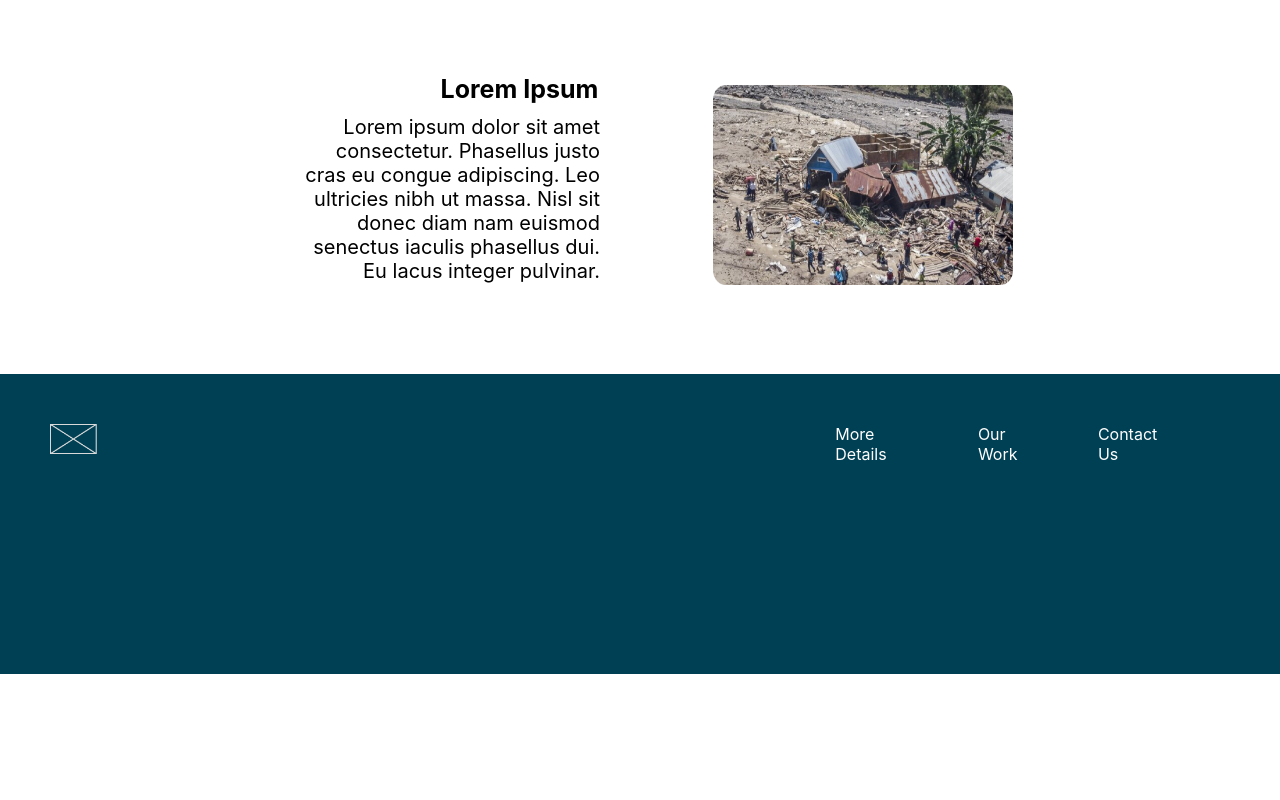
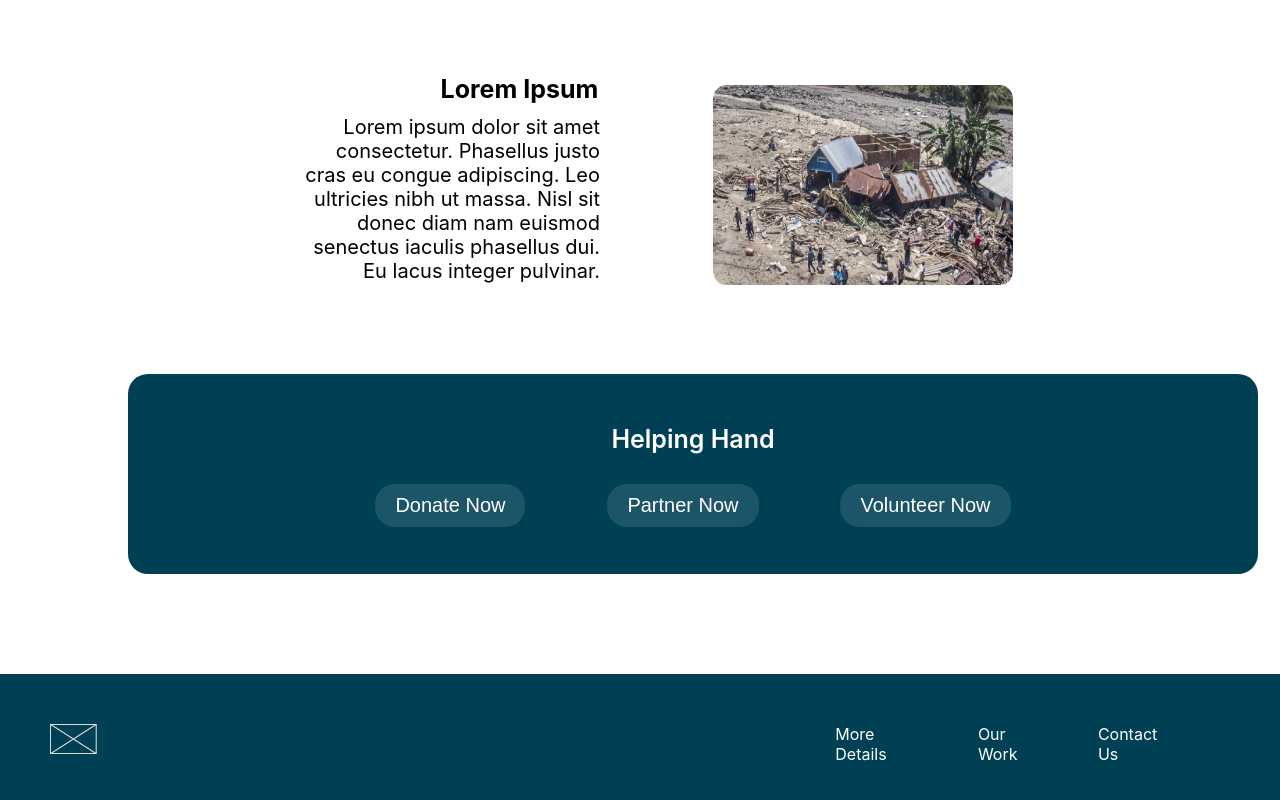
Before and after one commit to Aritra37/Minor-Project, a React (Create React App) app in the folder my-app/: page / in a window 1280 px wide. Shown: the part 1890-2690 px from the top of the page. Before the commit the page ends 2564 px from the top, so only its background shows below. Built offline with nearby package versions, Linux system fonts and the light colour scheme.

Commit message:
made changes to home page files

```diff
--- a/my-app/src/Components/HomePage.js
+++ b/my-app/src/Components/HomePage.js
@@ -8,6 +8,7 @@ import Success from "./Success";
 import image1 from "./Images/image1.png";
 import image2 from "./Images/image2.png";
 import image3 from "./Images/image3.png";
+import "./helpingHand.css";
 
 
 const HomePage = () => {
@@ -34,7 +35,7 @@ const HomePage = () => {
       <div className="volunteerNowGroup">
         <div className="volunteerNowGroupChild" />
         <input className="search" placeholder="Search" type="text" />
-        <img className="siteMapFrame" alt="" src={search} />
+        <img className="siteMapFrameHelp" alt="" src={search} />
       </div>
 
     </div>
@@ -94,6 +95,27 @@ Leo ultricies nibh ut massa. Nisl sit donec diam nam euismod senectus iaculis ph
                 image={image2}
                 />
 
+    <section className="siteMapHelp">
+      <div className="footerImageHelp">
+        <div className="footerImageChildHelp"/>
+        <div className="helpingHand ">Helping Hand</div>
+        <div className="loremIpsumTextHelp">
+          <button className="rectangleParentHelp">
+            <div className="frameChildHelp" />
+            <div className="donateNowHelp helpButton">Donate Now</div>
+          </button>
+          <button className="rectangleGroupHelp">
+            <div className="frameItemHelp" />
+            <div className="partnerNowHelp helpButton">Partner Now</div>
+          </button>
+          <button className="rectangleContainerHelp">
+            <div className="frameInnerHelp" />
+            <div className="volunteerNowHelp helpButton">Volunteer Now</div>
+          </button>
+        </div>
+      </div>
+    </section>
+
     </>
   );
 };
```
